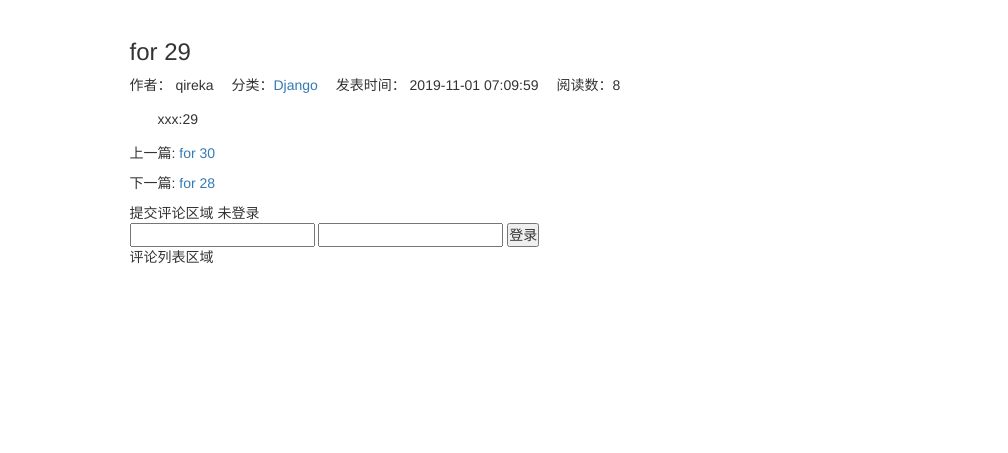
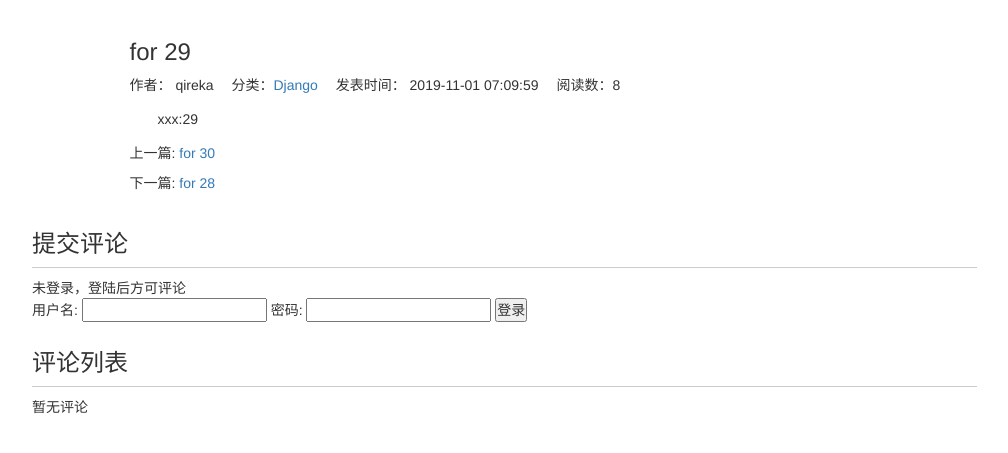
Before and after one commit to Qireka/zhendatou, a Django app: page /blog/35 in a window 1280 px wide. Shown: the part 51-504 px from the top of the page, without its empty margins (38-1046 px from the left). Run offline with Django 3.2, Linux system fonts and the light colour scheme; data comes from the database, SQL or seed files in the repository; both versions use the stored data as it was after the commit; some libraries are stand-ins or nearby versions.

Commit message:
评论方法完善，完成写入和读取 增加几个error页面 评论框简单css

```diff
--- a/blog/static/blog.css
+++ b/blog/static/blog.css
@@ -39,3 +39,12 @@ div.paginator {
 div.more-blog {
     margin-top: 1em ;
 }
+
+div.comment-area {
+    margin-top: 2em;
+}
+
+h3.comment-area-title {
+    border-bottom:  1px solid #ccc;
+    padding-bottom: 0.4em;
+}
--- a/blog/templates/blog_detail.html
+++ b/blog/templates/blog_detail.html
@@ -37,22 +37,45 @@
             </div>
         </div>
         <div class="row">
-            <div class="col-xs-10 col-xs-offset-1">
-                <div>
-                    提交评论区域
+            <div class="col-xs-10 co    l-xs-offset-1">
+                <div class="comment-area">
+                    <h3 class="comment-area-title">提交评论</h3>
                     {% if user.is_authenticated %}
-                        已登录
+                        <form action="{% url 'update_comment' %}" method="POST" style="overflow: hidden">
+                            {% csrf_token %}
+                            <div class="form-group">
+                                <label for="comment_text">{{ user.username }}，欢迎评论</label>
+                                <textarea id="comment_text" class="form-control" name="text" rows="4"></textarea>
+                            </div>
+                            <input type="hidden" name="object_id" value="{{ blog.pk }}">
+                            <input type="hidden" name="content_type" value="blog">
+                            <input type="submit" value="提交" class="btn btn-primary" style="float: right">
+                        </form>
                     {% else %}
-                        未登录
+                        未登录，登陆后方可评论
                         <form action="{% url 'login' %}" method="POST">
                             {% csrf_token %}
+                            <span>用户名:</span>
                             <input type="text" name="username">
+                            <span>密码:</span>
                             <input type="password" name="password">
                             <input type="submit" value="登录">
                         </form>
                     {% endif %}
                 </div>
-                <div>评论列表区域</div>
+                <div class="comment-area">
+                    <h3 class="comment-area-title">评论列表</h3>
+                    {% for comment in comments %}
+                        <div>
+                            {{ comment.user.username }}
+                            ({{ comment.comment_time|date:'Y-m-d H:i:s' }}):
+                            {{ comment.text }}
+                        </div>
+                    {% empty %}
+                        暂无评论
+                    {% endfor %}
+
+                </div>
             </div>
         </div>
     </div>
--- a/blog/views.py
+++ b/blog/views.py
@@ -2,6 +2,8 @@ from django.shortcuts import get_object_or_404, render
 from django.core.paginator import Paginator
 from django.conf import settings
 from django.db.models import Count
+from django.contrib.contenttypes.models import ContentType
+from comment.models import Comment
 from .models import Blog, BlogType
 from read_statistics.utils import read_statistics_once_read
 
@@ -75,11 +77,14 @@ def blog_detail(request, blog_pk):
     # 用主键寻找指定的blog导入字典，如果没找到返回404
     blog = get_object_or_404(Blog, pk=blog_pk)
     read_cookie_key = read_statistics_once_read(request, blog)
+    blog_content_type = ContentType.objects.get_for_model(blog)
+    comments = Comment.objects.filter(content_type=blog_content_type, object_id=blog_pk)
 
     context = {}
     context['previous_blog'] = Blog.objects.filter(create_time__gt=blog.create_time).last()
     context['next_blog'] = Blog.objects.filter(create_time__lt=blog.create_time).first()
     context['blog'] = blog
+    context['comments'] = comments
     response = render(request, 'blog_detail.html', context)  # 相应
     response.set_cookie(read_cookie_key, 'true')  # 阅读cookie标记
     return response
--- a/blogproject/urls.py
+++ b/blogproject/urls.py
@@ -26,6 +26,7 @@ urlpatterns = [
     path('ckeditor', include('ckeditor_uploader.urls')),
     path('blog/', include('blog.urls')),
     path('login/', views.login, name='login'),
+    path('comment/', include('comment.urls')),
 ]
 
 urlpatterns += static(settings.MEDIA_URL, document_root=settings.MEDIA_ROOT)
--- a/blogproject/views.py
+++ b/blogproject/views.py
@@ -6,6 +6,7 @@ from django.contrib import auth
 from django.core.cache import cache
 from django.db.models import Sum
 from django.utils import timezone
+from django.urls import reverse
 from blog.models import Blog
 
 
@@ -43,8 +44,9 @@ def login(request):
     username = request.POST.get('username', '')
     password = request.POST.get('password', '')
     user = auth.authenticate(request, username=username, password=password)
+    referer = request.META.get('HTTP_REFERER', reverse('home'))
     if user is not None:
         auth.login(request, user)
-        return redirect('/')
+        return redirect(referer)
     else:
         return render(request, 'error.html', {'message': '用户名或密码不正确'})
--- a/comment/models.py
+++ b/comment/models.py
@@ -12,3 +12,6 @@ class Comment(models.Model):
     text = models.TextField()
     comment_time = models.DateTimeField(auto_now_add=True)
     user = models.ForeignKey(User, on_delete=models.DO_NOTHING)
+
+    class Meta:
+        ordering = ['-comment_time']
--- /dev/null
+++ b/comment/urls.py
@@ -0,0 +1,8 @@
+from django.urls import path
+from . import views
+
+
+# star with blog
+urlpatterns = [
+    path('update_comment', views.update_comment, name='update_comment')
+]
--- a/templates/error.html
+++ b/templates/error.html
@@ -12,5 +12,5 @@
 
 
 {% block content %}
-    {{ message }}
+    {{ message }}，<a href="{{ redirect_to }}">返回</a>
 {% endblock %}
```
Also changed, not shown: comment/views.py (+32 -2 lines), db.sqlite3.
